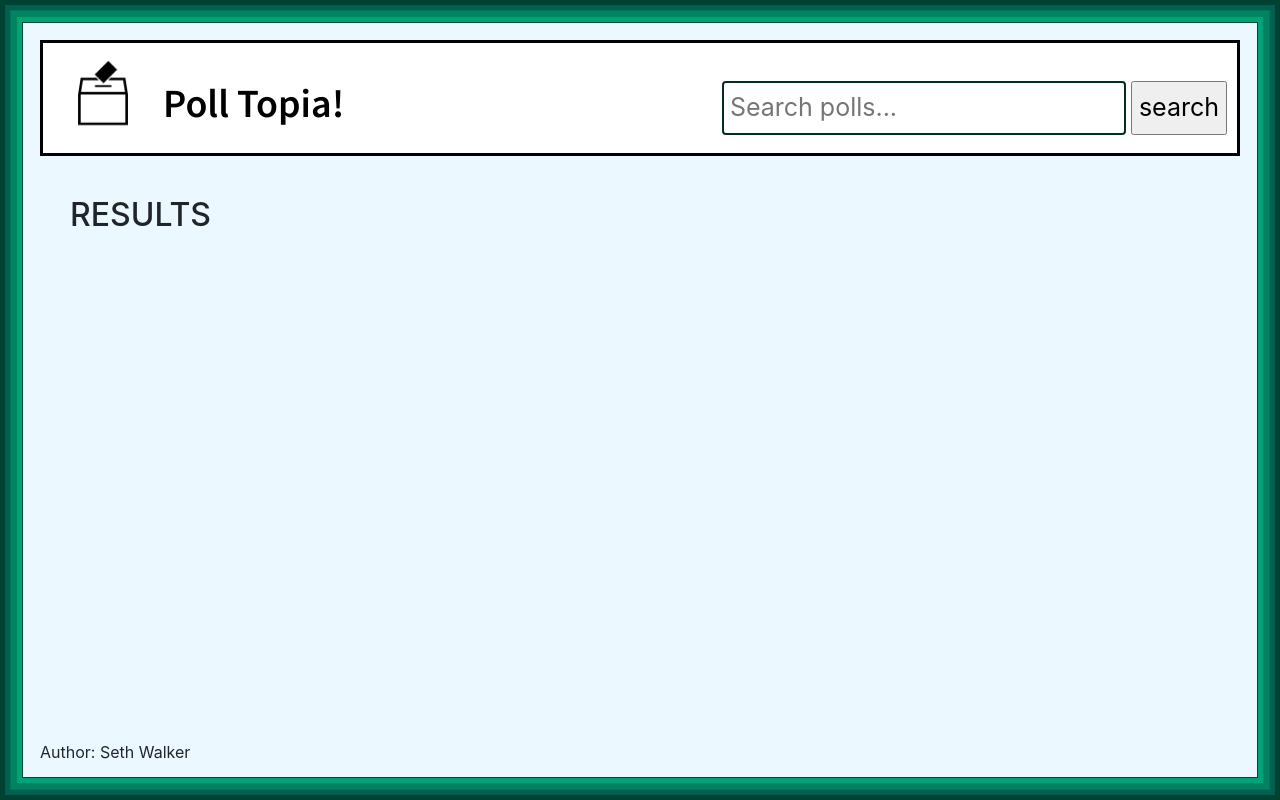
After one commit to SethWalkeroo/Poll-Topia, a Django app: template polls/templates/polls/polls_results.html in a window 1280 px wide. The commit adds this page. Run offline with Django 3.2, Linux system fonts and the light colour scheme; the template is opened without the code that fills it, so the values that code supplies are empty; some libraries are stand-ins or nearby versions.

```diff
--- a/manage.py
+++ b/manage.py
@@ -6,7 +6,7 @@ import sys
 
 def main():
     """Run administrative tasks."""
-    os.environ.setdefault('DJANGO_SETTINGS_MODULE', 'thing.settings')
+    os.environ.setdefault('DJANGO_SETTINGS_MODULE', 'polls-site.settings')
     try:
         from django.core.management import execute_from_command_line
     except ImportError as exc:
--- a/polls-site/asgi.py
+++ b/polls-site/asgi.py
@@ -11,6 +11,6 @@ import os
 
 from django.core.asgi import get_asgi_application
 
-os.environ.setdefault('DJANGO_SETTINGS_MODULE', 'thing.settings')
+os.environ.setdefault('DJANGO_SETTINGS_MODULE', 'polls-site.settings')
 
 application = get_asgi_application()
--- a/polls-site/settings.py
+++ b/polls-site/settings.py
@@ -1,5 +1,5 @@
 """
-Django settings for thing project.
+Django settings for polls-site project.
 
 Generated by 'django-admin startproject' using Django 3.1.1.
 
@@ -51,7 +51,7 @@ MIDDLEWARE = [
     'django.middleware.clickjacking.XFrameOptionsMiddleware',
 ]
 
-ROOT_URLCONF = 'thing.urls'
+ROOT_URLCONF = 'polls-site.urls'
 
 TEMPLATES = [
     {
@@ -69,7 +69,7 @@ TEMPLATES = [
     },
 ]
 
-WSGI_APPLICATION = 'thing.wsgi.application'
+WSGI_APPLICATION = 'polls-site.wsgi.application'
 
 
 # Database
--- a/polls-site/urls.py
+++ b/polls-site/urls.py
@@ -1,4 +1,4 @@
-"""thing URL Configuration
+"""polls-site URL Configuration
 
 The `urlpatterns` list routes URLs to views. For more information please see:
     https://docs.djangoproject.com/en/3.1/topics/http/urls/
--- a/polls-site/wsgi.py
+++ b/polls-site/wsgi.py
@@ -11,6 +11,6 @@ import os
 
 from django.core.wsgi import get_wsgi_application
 
-os.environ.setdefault('DJANGO_SETTINGS_MODULE', 'thing.settings')
+os.environ.setdefault('DJANGO_SETTINGS_MODULE', 'polls-site.settings')
 
 application = get_wsgi_application()
--- a/polls/static/css/main.css
+++ b/polls/static/css/main.css
@@ -25,7 +25,7 @@ html {
 }
 
 body {
-    background-color: rgb(245, 255, 248);
+    background-color: rgb(236, 248, 255);
 }
 
 .topnav a {
@@ -39,8 +39,9 @@ body {
 }
 
 .active {
-    margin-top: 35px;
+    margin-top: 30px;
     font-size: 40px;
+    font-family: 'Source Sans Pro', sans-serif;
 }
 
 .topnav a:hover {
@@ -49,7 +50,7 @@ body {
 }
 
 .topnav input[type=text] {
-  border: 2px solid #8b0000;
+  border: 2px solid #002f21;
   border-radius: 4px;
   float: right;
   padding: 6px;
@@ -113,7 +114,7 @@ footer {
 .polls-list {
     margin-top: 75px;
     margin-left: 50px;
-    font-family: 'Comic Neue', cursive;
+    font-family: 'Source Sans Pro', sans-serif;
     font-size:25px;
 }
 
@@ -121,7 +122,7 @@ footer {
     padding-left: 10px;
     box-sizing: border-box;
     border-bottom-style: dotted;
-    margin-top: 50px;
+    margin-top: 30px;
     width: 350px;
     height: 75px;
 }
@@ -172,8 +173,23 @@ footer {
     margin-left: 10px;
 }
 
-.question-choice input[type="checkbox"] {
+.question-choice input[type="radio"] {
     margin-left: 10px;
     width: 18px;
     height: 18px;
 }
+
+.poll-results {
+    margin-top: 40px;
+    margin-left: 30px;
+}
+
+.poll-results ul {
+    margin-top: 20px;
+    margin-left: 15px;
+}
+
+.poll-results li {
+    font-size: 22px;
+    margin-top: 20px;
+}
--- a/polls/templates/polls/index.html
+++ b/polls/templates/polls/index.html
@@ -3,14 +3,14 @@
 	<head>
 		<meta charset="utf-8">
 		<link rel="stylesheet" href="https://stackpath.bootstrapcdn.com/bootstrap/4.5.2/css/bootstrap.min.css" integrity="sha384-JcKb8q3iqJ61gNV9KGb8thSsNjpSL0n8PARn9HuZOnIxN0hoP+VmmDGMN5t9UJ0Z" crossorigin="anonymous">
-		<link href="https://fonts.googleapis.com/css2?family=Comic+Neue:wght@700&family=Londrina+Sketch&display=swap" rel="stylesheet">
+		<link href="https://fonts.googleapis.com/css2?family=Source+Sans+Pro:wght@600&display=swap" rel="stylesheet">
 		<link rel="stylesheet" href="{% static 'css/main.css' %}">
 		<title>Solo Project</title>
 	</head>
 		<body>
 			<div class="topnav">
 				<a href="/"><img src={% static 'images/mark.jpg' %} width="100" height="100"></a>
-				<a class="active" href="/">Poll City</a>
+				<a class="active" href="/">Poll Topia!</a>
 				<input type="button" value="search">
 				<input type="text" placeholder="Search polls...">
 			</div>
--- /dev/null
+++ b/polls/templates/polls/polls_results.html
@@ -0,0 +1,12 @@
+{% extends 'polls/index.html' %}
+
+{% block content %}
+    <div class="poll-results">
+        <h2> RESULTS </h1>
+        <ul>
+        {% for percentage in results %}
+            <li> {{ percentage }} </li>
+        {% endfor %}
+        </ul>
+    </div>
+{% endblock %}
--- a/polls/urls.py
+++ b/polls/urls.py
@@ -3,5 +3,7 @@ from . import views
 
 urlpatterns = [
 	path('', views.polls_display, name='polls_display'),
-	path('poll/<int:pk>/', views.polls_details, name='polls_details'),
+	path('details/<int:pk>/', views.polls_details, name='polls_details'),
+	path('results/<int:pk>/', views.polls_results, name='polls_results'),
+	path('vote/<int:pk>/', views.polls_vote, name='polls_vote'),
 ]
```
Also changed, not shown: polls/templates/polls/polls_details.html (+5 -7 lines), polls/views.py (+29 -4 lines), thing/asgi.py (deleted, +0 -16 lines), thing/settings.py (deleted, +0 -124 lines), thing/urls.py (deleted, +0 -22 lines), thing/wsgi.py (deleted, +0 -16 lines), thing/__init__.py (deleted).
